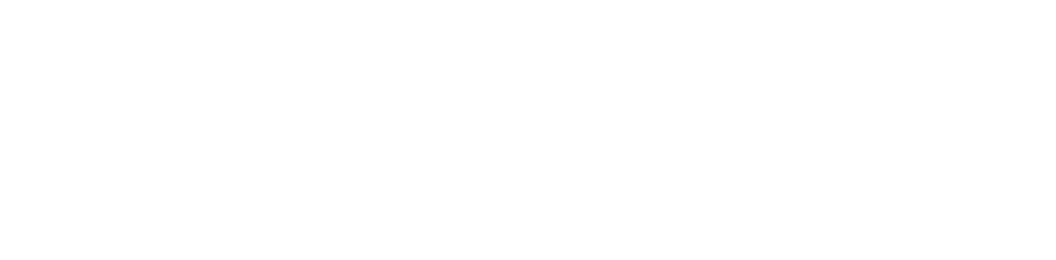
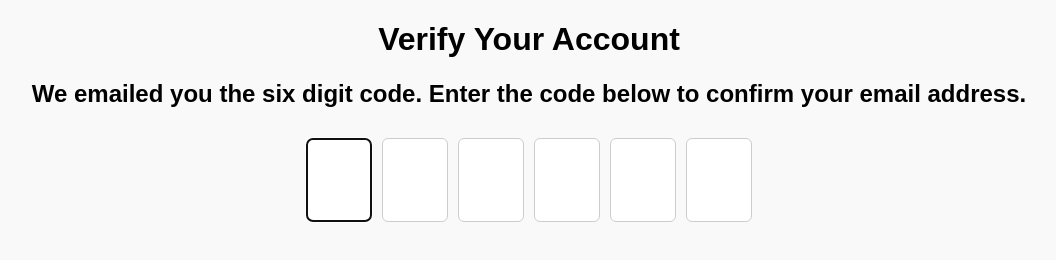
Before and after one commit to acciojob/OTP-Prapitesh, a website: page main.html in a window 1280 px wide. Shown: the whole page, without its empty margins (111-1167 px from the left). Drawn offline with Linux system fonts and the light colour scheme.

Commit message:
created a submission

```diff
--- a/main.html
+++ b/main.html
@@ -1,16 +1,26 @@
 <!DOCTYPE html>
+<html lang="en">
+<head>
+  <meta charset="UTF-8">
+  <title>OTP Verification</title>
+  <link rel="stylesheet" href="styles.css">
+</head>
+<body>
 
-<html>
+  <h1 id="verification_heading">Verify Your Account</h1>
+  <h2 id="verification_subtext">
+    We emailed you the six digit code. Enter the code below to confirm your email address.
+  </h2>
 
-<head>
-	<link rel="stylesheet" href="styles.css">
-</head>
+  <div class="code-container">
+    <input type="text" maxlength="1" class="code">
+    <input type="text" maxlength="1" class="code">
+    <input type="text" maxlength="1" class="code">
+    <input type="text" maxlength="1" class="code">
+    <input type="text" maxlength="1" class="code">
+    <input type="text" maxlength="1" class="code">
+  </div>
 
-<body>
-	<!-- the entire body must be written by student -->
-    <script type="text/javascript" src="./script.js">
-</script>
-
+  <script src="./script.js"></script>
 </body>
-
 </html>
--- a/script.js
+++ b/script.js
@@ -1 +1,37 @@
 //your JS code here. If required.
+
+const inputs = document.querySelectorAll(".code");
+
+// focus first input on load
+inputs[0].focus();
+
+inputs.forEach((input, index) => {
+
+  input.addEventListener("input", (e) => {
+    const value = e.target.value;
+
+    // allow only digits
+    if (isNaN(value)) {
+      input.value = "";
+      return;
+    }
+
+    // move focus forward
+    if (value !== "" && index < inputs.length - 1) {
+      inputs[index + 1].focus();
+    }
+  });
+
+  input.addEventListener("keydown", (e) => {
+
+    if (e.key === "Backspace") {
+
+      // if current field is empty, move back
+      if (input.value === "" && index > 0) {
+        inputs[index - 1].focus();
+        inputs[index - 1].value = "";
+      }
+    }
+  });
+
+});
--- a/styles.css
+++ b/styles.css
@@ -1 +1,22 @@
 /*  your css code here. If applicable */
+body {
+  font-family: Arial, sans-serif;
+  text-align: center;
+  background-color: #f9f9f9;
+}
+
+.code-container {
+  display: flex;
+  justify-content: center;
+  gap: 10px;
+  margin-top: 30px;
+}
+
+.code {
+  width: 60px;
+  height: 80px;
+  font-size: 36px;
+  text-align: center;
+  border: 1px solid #ccc;
+  border-radius: 6px;
+}
```
